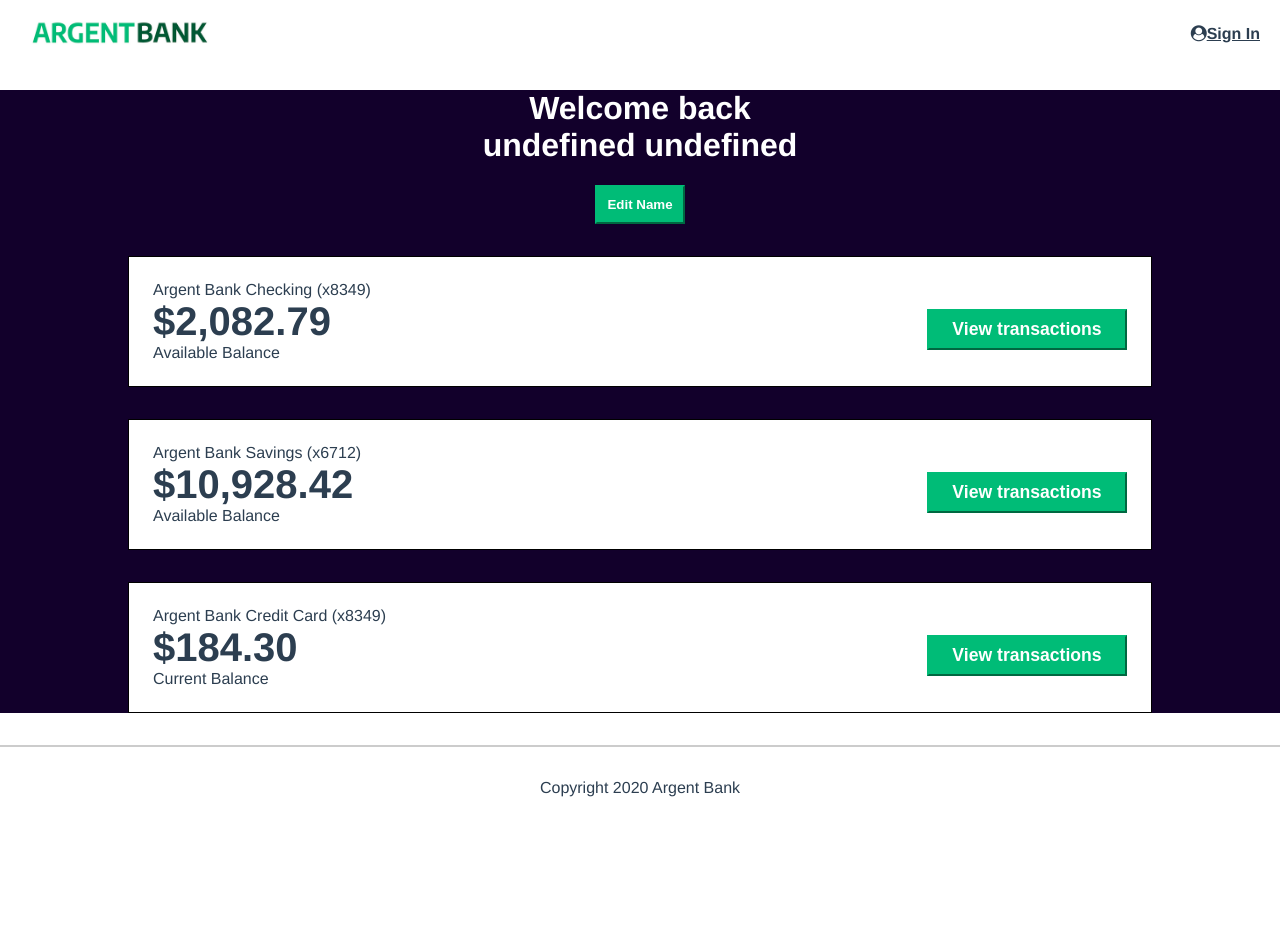
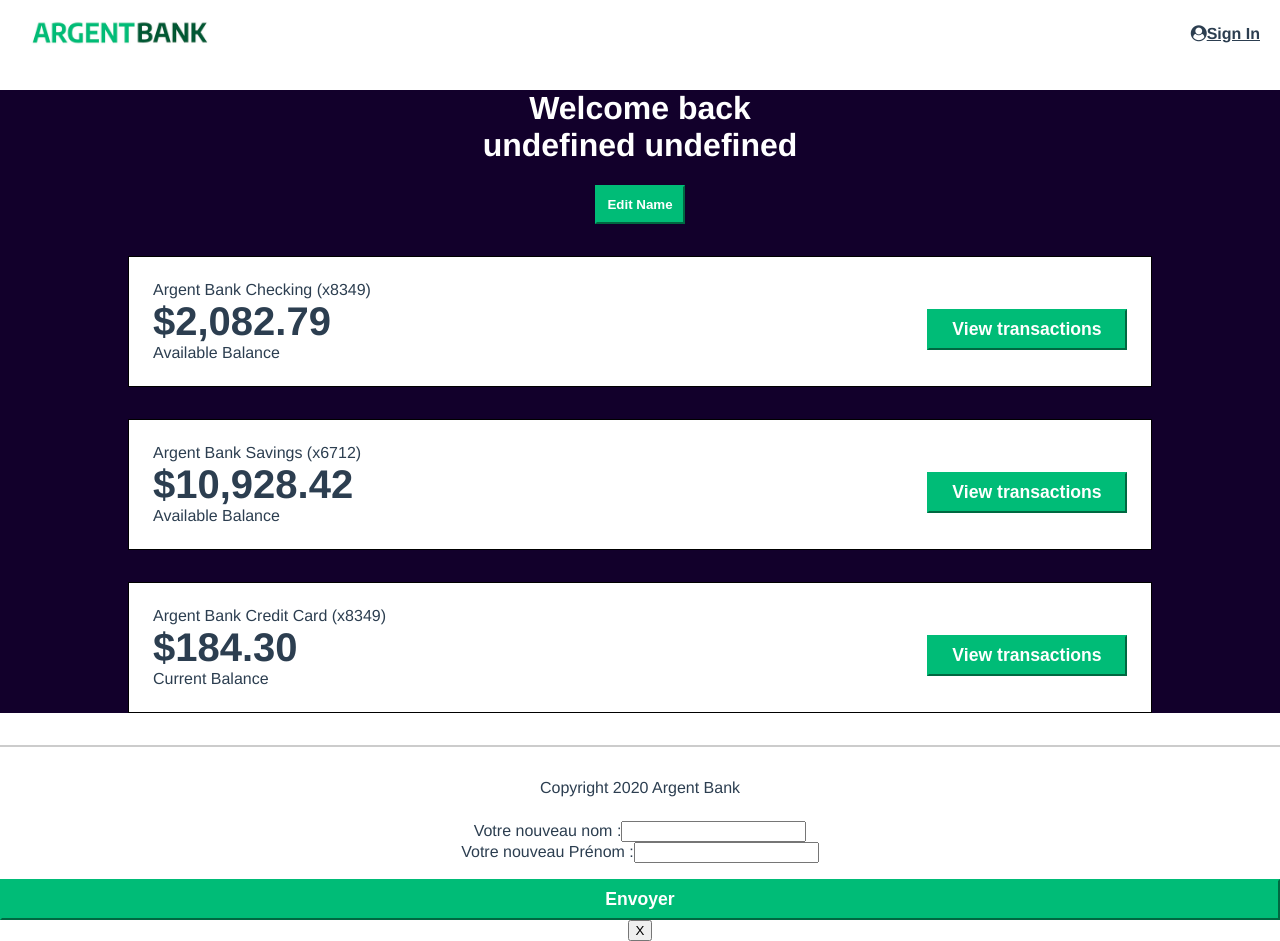
Before and after one commit to Chris5477/argent-bank, a React (Create React App) app: page /profil in a window 1280 px wide. Before the commit the page ends 821 px from the top, so only its background shows below. Built offline with nearby package versions, Linux system fonts and the light colour scheme.

Commit message:
add portal

```diff
--- a/src/components/Modal.js
+++ b/src/components/Modal.js
@@ -1,4 +1,47 @@
+import React from "react";
+import ReactDOM from "react-dom";
+import { useState } from "react";
+import { updateDatabse } from "../requests/updateProfil";
+
 const Modal = () => {
-	return <></>;
+	const [firstname, setFirstname] = useState();
+	const [lastname, setLastname] = useState();
+
+	const updateProfil = (e) => {
+		e.preventDefault();
+		const token = JSON.parse(sessionStorage.getItem("token"));
+		updateDatabse(token.tokenUser, firstname, lastname);
+	};
+
+	const closeModal = () => document.querySelector(".modal").classList.add("noDisplay");
+
+	return ReactDOM.createPortal(
+		<div className="modal noDisplay">
+			<div className="content-modal">
+				<form className="updateDataUser" onSubmit={(e) => updateProfil(e)}>
+					<div className="formData">
+						<label htmlFor="firstName">Votre nouveau nom :</label>
+						<input
+							onChange={(e) => setFirstname(e.target.value)}
+							type="text"
+							id="firstName"
+							value={firstname}
+						/>
+					</div>
+					<label htmlFor="lastName">Votre nouveau Prénom :</label>
+					<input
+						onChange={(e) => setLastname(e.target.value)}
+						type="text"
+						id="lastName"
+						value={lastname}
+					/>
+
+					<button className="sign-in-button">Envoyer</button>
+				</form>
+				<button onClick={() => closeModal()}>X</button>
+			</div>
+		</div>,
+		document.getElementById("modal")
+	);
 };
 export default Modal;
--- a/src/pages/Profile.js
+++ b/src/pages/Profile.js
@@ -1,13 +1,16 @@
 import Account from "../components/Account";
 import { accounts_static } from "../data_static/accounts";
 import { useSelector } from "react-redux";
+import { useEffect } from "react";
+import Modal from "../components/Modal";
 
 const { account1, account2, account3 } = accounts_static;
 
 const Profile = () => {
 	const userData = useSelector((state) => state.user);
+
+	useEffect(() => {}, [userData]);
 	const fullNameUser = `${userData.dataUser.firstName} ${userData.dataUser.lastName}`;
-
 	const openModal = () => {
 		document.querySelector(".modal").classList.remove("noDisplay");
 	};
@@ -28,6 +31,7 @@
 			<Account props={account1} />
 			<Account props={account2} />
 			<Account props={account3} />
+			<Modal />
 		</main>
 	);
 };
```
